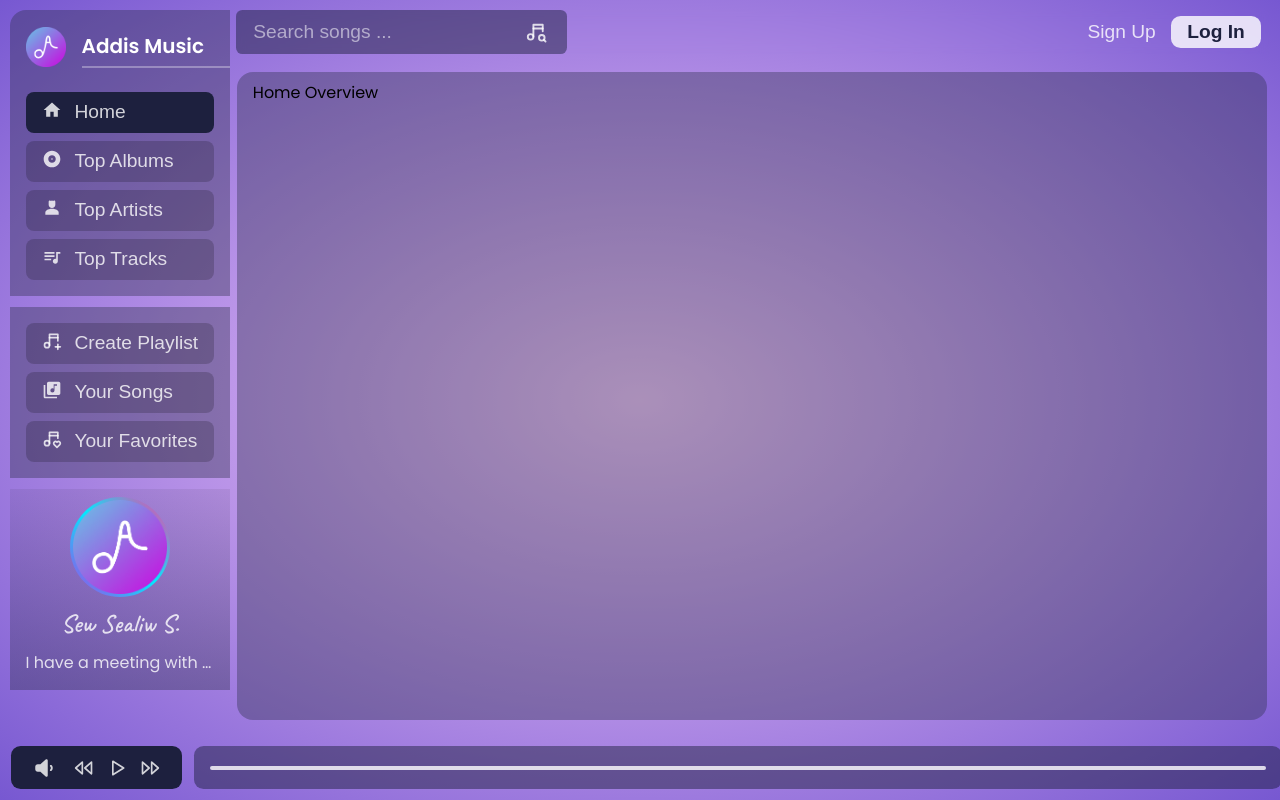
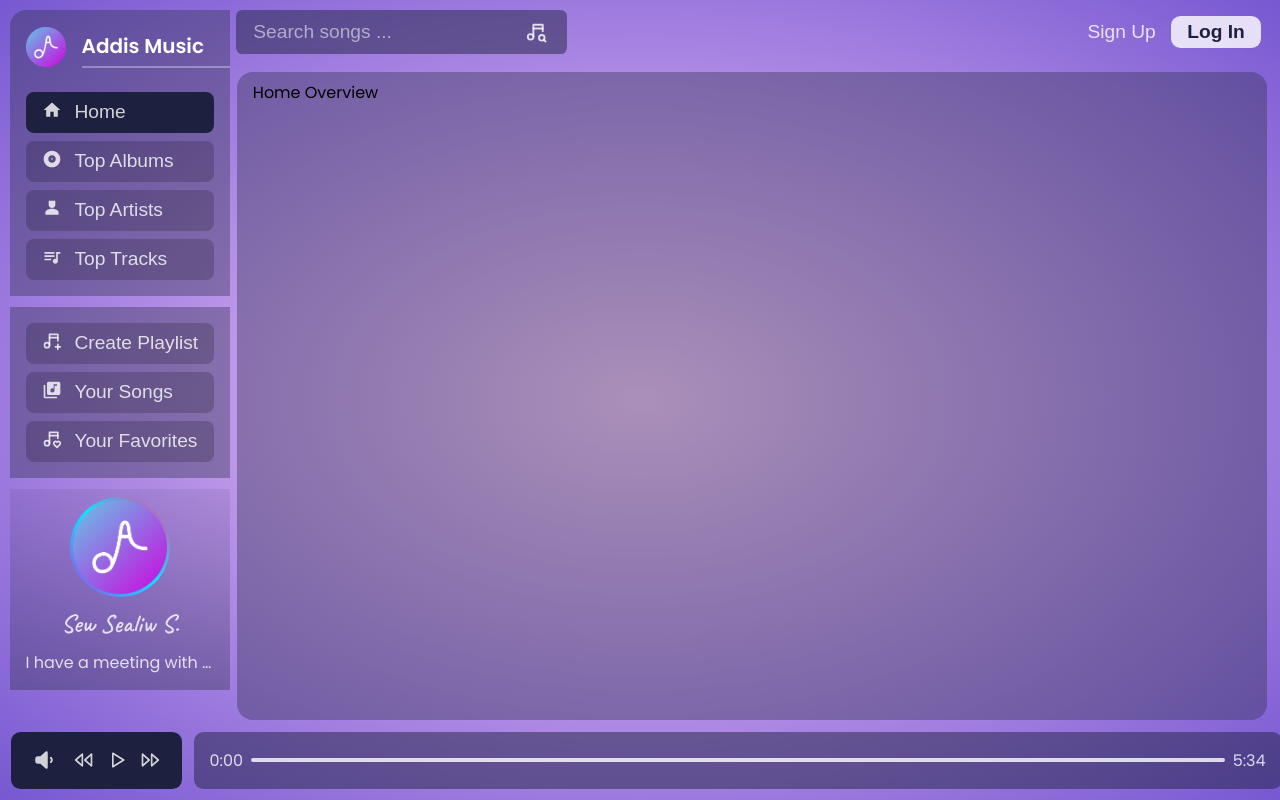
Before and after one commit to sgc93/addisMusic, a React (Vite) app: page / in a window 1280 px wide. Built offline with nearby package versions, Linux system fonts and the light colour scheme; no server answers.

Commit message:
add music time counter

```diff
--- a/src/features/footer/MuicLine.jsx
+++ b/src/features/footer/MuicLine.jsx
@@ -4,6 +4,7 @@ const MusicLineBox = styled.div`
 	display: flex;
 	align-items: center;
 	justify-content: center;
+	gap: 0.5rem;
 
 	width: 84.4%;
 	padding: 1rem;
@@ -28,10 +29,16 @@ const Line = styled.span`
 	}
 `;
 
+const MusicTime = styled.span`
+	color: var(--color-text-secondary);
+`;
+
 const MusicLine = () => {
 	return (
 		<MusicLineBox>
+			<MusicTime>0:00</MusicTime>
 			<Line />
+			<MusicTime>5:34</MusicTime>
 		</MusicLineBox>
 	);
 };
```
